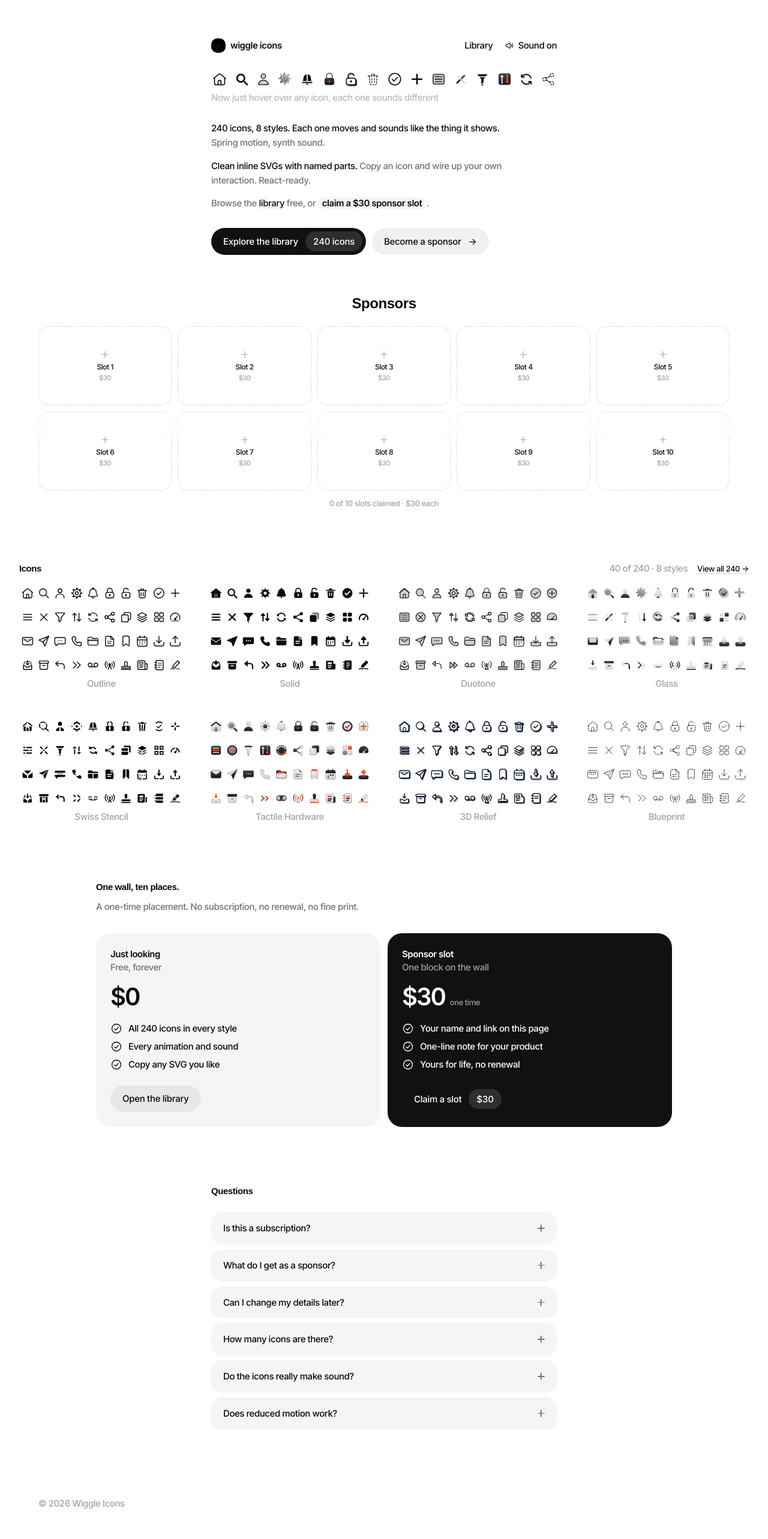
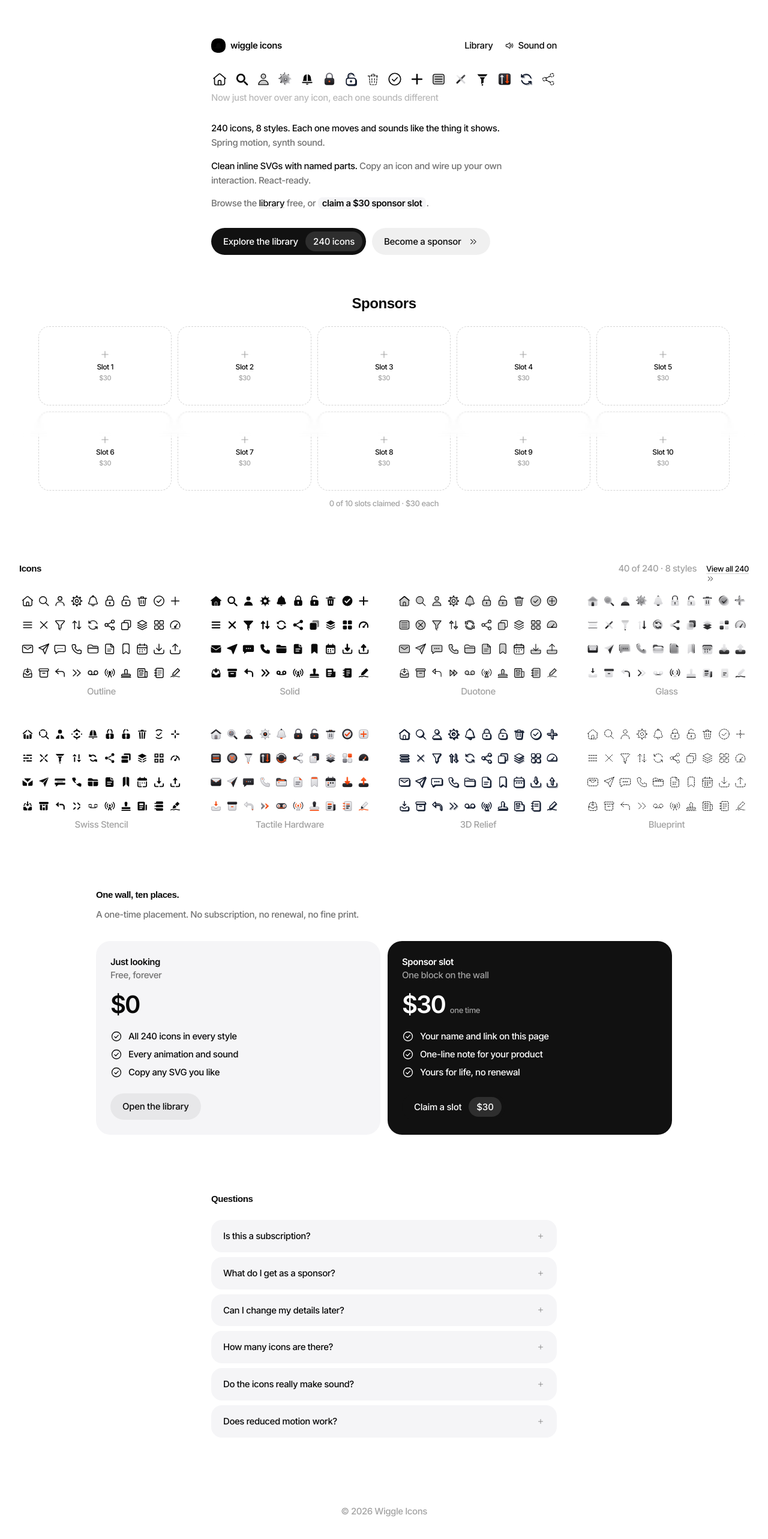
Before and after one commit to anshdadhich/kinetic-glyph-studio, a React (Vite) app: page / in a window 1280 px wide. Shown: the part 72-2638 px from the top of the page at 60% size. Built offline with nearby package versions, Linux system fonts and the light colour scheme.

Commit message:
Use our icons for arrows and FAQ marks, center footer

```diff
--- a/src/components/LandingPage.tsx
+++ b/src/components/LandingPage.tsx
@@ -380,7 +380,7 @@ export default function LandingPage() {
             <span>Explore the library</span><span className="wig-capsule-price">240 icons</span>
           </a>
           <a className="wig-capsule wig-capsule-quiet" href="#sponsors">
-            Become a sponsor <span aria-hidden="true">→</span>
+            Become a sponsor <Icon name="forward" size={16} animate sound bare />
           </a>
         </div>
         <section id="sponsors" className="wig-sponsor-strip" aria-labelledby="sponsor-title">
@@ -395,7 +395,7 @@ export default function LandingPage() {
             <h2>Icons</h2>
             <span className="wig-sampler-meta">
               <span className="wig-now">{sampleIcons.length} of {ICONS.length} · {STYLES.length} styles</span>
-              <a href="/icons">View all {ICONS.length} →</a>
+              <a href="/icons">View all {ICONS.length} <Icon name="forward" size={14} animate sound bare /></a>
             </span>
           </div>
           <div className="wig-panels">
@@ -450,7 +450,7 @@ export default function LandingPage() {
           <div className="wig-faq" style={{ marginTop: 24 }}>
             {FAQ.map(([q, a]) => (
               <details className="wig-faq-item" key={q}>
-                <summary>{q}<span className="wig-faq-mark" aria-hidden="true" /></summary>
+                <summary>{q}<span className="wig-faq-mark" aria-hidden="true"><Icon name="plus" size={12} animate sound bare /></span></summary>
                 <p>{a}</p>
               </details>
             ))}
--- a/src/landing.css
+++ b/src/landing.css
@@ -168,10 +168,8 @@ a.wig-sponsor:hover { background: #efeff2; }
 .wig-faq-item { background: var(--tile); border-radius: 18px; }
 .wig-faq-item summary { cursor: pointer; justify-content: space-between; align-items: center; gap: 16px; padding: 16px 20px; font-weight: 500; list-style: none; display: flex; }
 .wig-faq-item summary::-webkit-details-marker { display: none; }
-.wig-faq-mark { width: 12px; height: 12px; color: var(--muted); flex: none; position: relative; }
-.wig-faq-mark::before, .wig-faq-mark::after { content: ""; background: currentColor; border-radius: 1px; width: 12px; height: 1.5px; margin-top: -.75px; transition: transform .24s; position: absolute; top: 50%; left: 0; }
-.wig-faq-mark::after { transform: rotate(90deg); }
-.wig-faq-item[open] .wig-faq-mark::after { transform: rotate(0); }
+.wig-faq-mark { width: 14px; height: 14px; color: var(--muted); flex: none; display: grid; place-items: center; transition: transform .24s; }
+.wig-faq-item[open] .wig-faq-mark { transform: rotate(45deg); }
 .wig-faq-item p { color: var(--muted); margin: 0; padding: 0 20px 18px; line-height: 1.6; }
 
 /* Footer */
@@ -183,7 +181,7 @@ a.wig-sponsor:hover { background: #efeff2; }
 .wig-footer-groups { grid-template-columns: repeat(3, auto); justify-content: space-between; gap: 28px 24px; display: grid; }
 .wig-footer-title { color: var(--ink); margin: 0 0 10px; font-weight: 600; }
 .wig-footer-group ul { gap: 6px; margin: 0; padding: 0; list-style: none; display: grid; }
-.wig-footer-bottom { color: var(--faint); flex-wrap: wrap; justify-content: space-between; gap: 6px 24px; margin-top: 40px; display: flex; }
+.wig-footer-bottom { color: var(--faint); flex-wrap: wrap; justify-content: center; gap: 6px 24px; margin-top: 40px; display: flex; }
 
 /* Demo checkout sheet */
 .wig-sheet-backdrop { z-index: 50; position: fixed; inset: 0; background: #00000038; }
```
